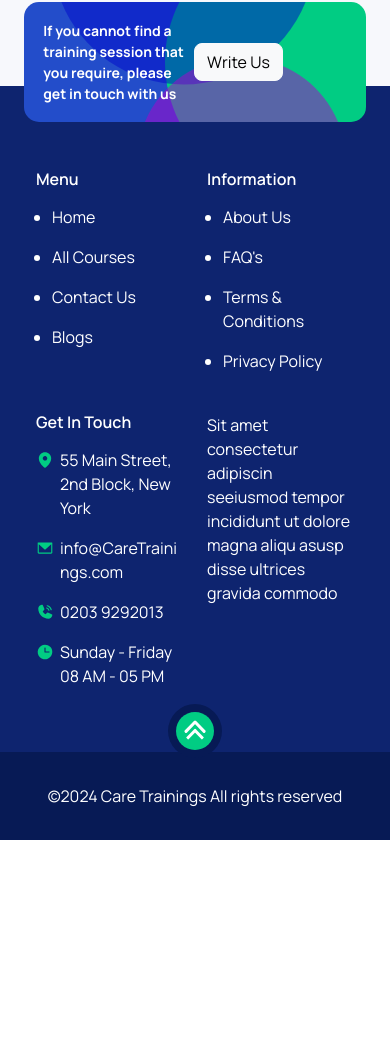
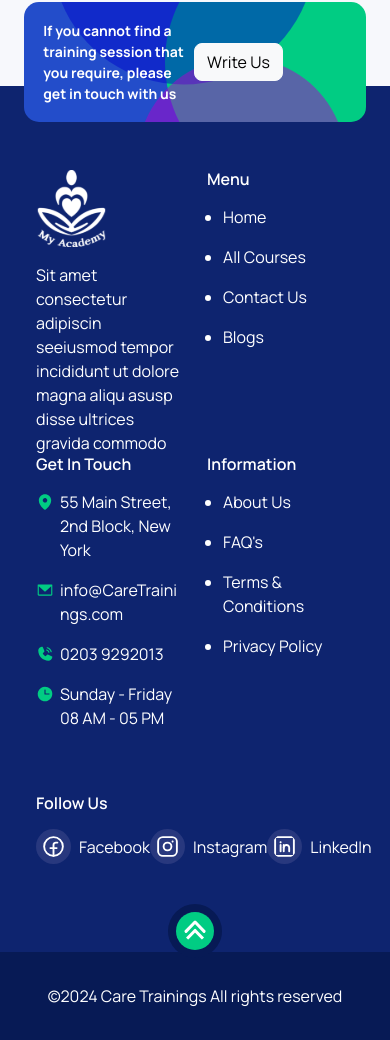
Before and after one commit to imharshm/my-academy, a React (Create React App) app: page /Blog in a window 390 px wide. Shown: the part 2112-3152 px from the top of the page. Before the commit the page ends 2952 px from the top, so only its background shows below. Built offline with nearby package versions, Linux system fonts and the light colour scheme.

Commit message:
mobile ui changes

```diff
--- a/src/App.js
+++ b/src/App.js
@@ -61,7 +61,7 @@ const App = () => {
         },
         {
           path: "/Blog",
-          element: <Blog />,
+          element: <Blog banner />,
         },
         {
           path: "/Blog/BlogDetails",
--- a/src/components/Blog.js
+++ b/src/components/Blog.js
@@ -4,10 +4,10 @@ import CourseCard from "./Common/CourseCard";
 import Banner from "./Common/Banner";
 import { Link } from "react-router-dom";
 
-const Blog = () => {
+const Blog = ({ banner }) => {
   return (
     <>
-      <Banner title="Blog" breadcrumb={["Home", "Blog"]} className="blog-bg" />
+      {banner && <Banner title="Blog" breadcrumb={["Home", "Blog"]} className="blog-bg" />}
       <section className="section even">
         <Container>
           <div className="text-center">
--- a/src/components/Courses/MyCourses.js
+++ b/src/components/Courses/MyCourses.js
@@ -24,7 +24,7 @@ const MyCourses = () => {
           <Row>
             {[...Array(10)].map(() => {
               return (
-                <Col xs={12} md={3}>
+                <Col xs={12} md={6} lg={3}>
                   <Link className="text-decoration-none" to="/MyCourses/MyCoursesDetails">
                     <Card className="my-course__card mb-3">
                       <Card.Header>
--- a/src/components/Courses/allCourses.scss
+++ b/src/components/Courses/allCourses.scss
@@ -144,7 +144,6 @@
   &.card {
     background: url("../../assets/img/detailed-course.svg") top center/100% no-repeat;
     border: none;
-    border-radius: 0;
     .card-header {
       border: none;
     }
--- a/src/components/Footer.js
+++ b/src/components/Footer.js
@@ -23,14 +23,14 @@ const Footer = () => {
         <Row className="footer-top">
           <Col xs={12} lg={9}>
             <Row>
-              <Col xs={6} md={3} className="order-4 order-md-0">
-                <img src={Logo} alt="" className="d-none d-md-block mb-3" />
+              <Col xs={6} md={3}>
+                <img src={Logo} alt="" className="mb-3" />
                 <p className="m-0">
                   Sit amet consectetur adipiscin seeiusmod tempor incididunt ut dolore magna aliqu
                   asusp disse ultrices gravida commodo
                 </p>
               </Col>
-              <Col xs={6} md={3} className="order-1 order-md-1 mb-5 mb-md-0">
+              <Col xs={6} md={3} className="mb-5 mb-md-0">
                 <h6>Menu</h6>
                 <ul className="ps-3">
                   <li className="mb-3">Home</li>
@@ -39,7 +39,7 @@ const Footer = () => {
                   <li className="mb-3">Blogs</li>
                 </ul>
               </Col>
-              <Col xs={6} md={3} className="order-2 order-md-2">
+              <Col xs={6} md={3} className="order-3 order-md-2">
                 <h6>Information</h6>
                 <ul className="ps-3">
                   <li className="mb-3">About Us</li>
@@ -48,7 +48,7 @@ const Footer = () => {
                   <li className="mb-3">Privacy Policy</li>
                 </ul>
               </Col>
-              <Col xs={6} md={3} className="order-3 order-md-3">
+              <Col xs={6} md={3} className="order-2 order-md-3">
                 <h6>Get In Touch</h6>
                 <ul className="list-unstyled get-in-touch__ul">
                   <li className="address">55 Main Street, 2nd Block, New York</li>
@@ -62,26 +62,25 @@ const Footer = () => {
               </Col>
             </Row>
           </Col>
-          <Col xs={12} md={3} className="d-none d-lg-block ps-5">
-            <h6>Follow Us</h6>
-            <ul className="list-unstyled follow-us__ul">
-              <li>
+          <Col xs={12} md={3} className="ps-md-5">
+            <h6 className="mt-5 mt-md-0">Follow Us</h6>
+            <ul className="list-unstyled follow-us__ul d-flex d-md-block">
+              <li className="col">
                 <a href="/#">
                   <img src={FB} alt="" /> Facebook
                 </a>
               </li>
-              <li>
+              <li className="col">
                 <a href="/#">
                   <img src={IG} alt="" /> Instagram
                 </a>
               </li>
-              <li>
+              <li className="col">
                 <a href="/#">
                   <img src={LinkedIn} alt="" /> LinkedIn
                 </a>
               </li>
             </ul>
-            <img src={Logo} alt="" className="d-block d-md-none" />
           </Col>
         </Row>
       </Container>
```
